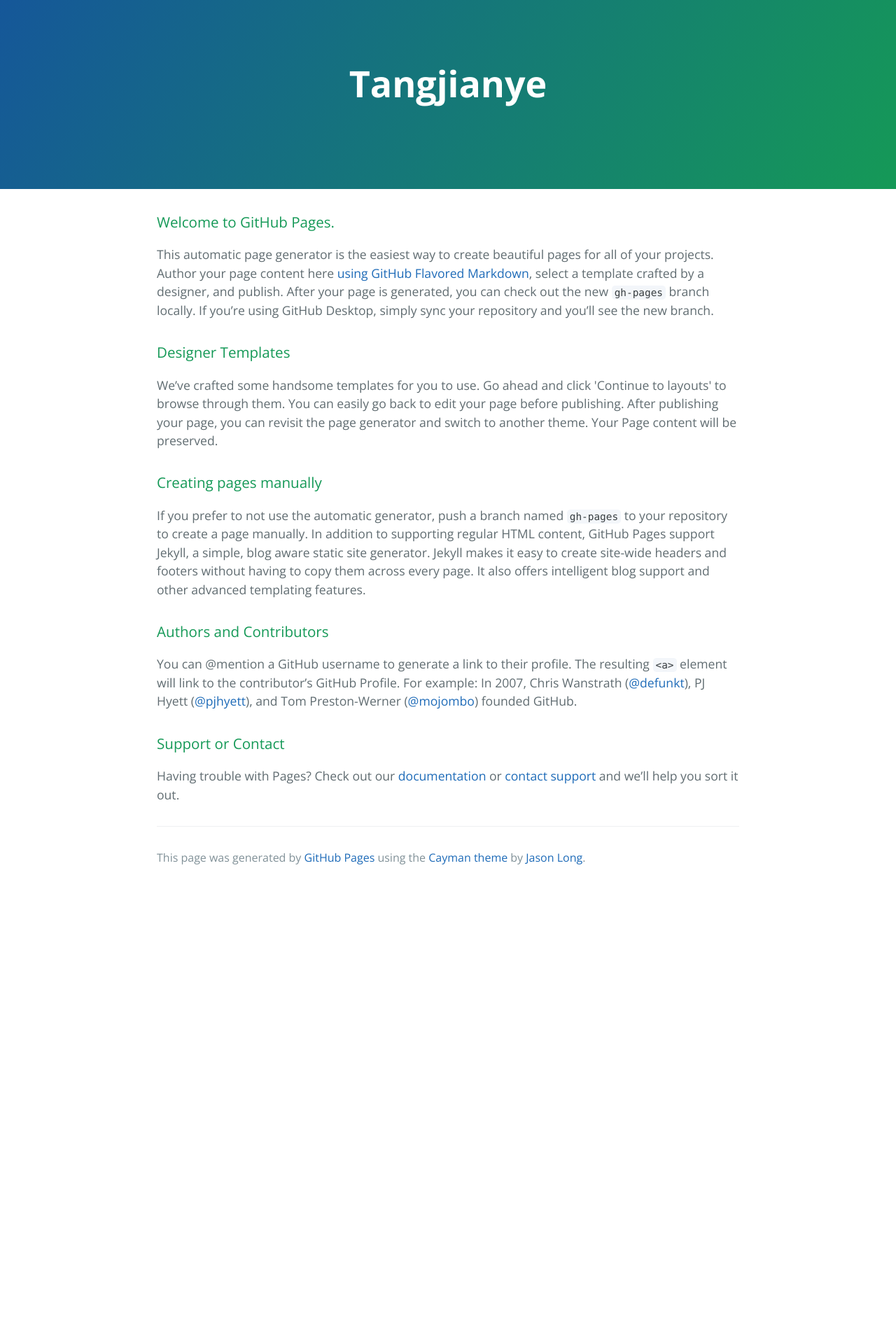
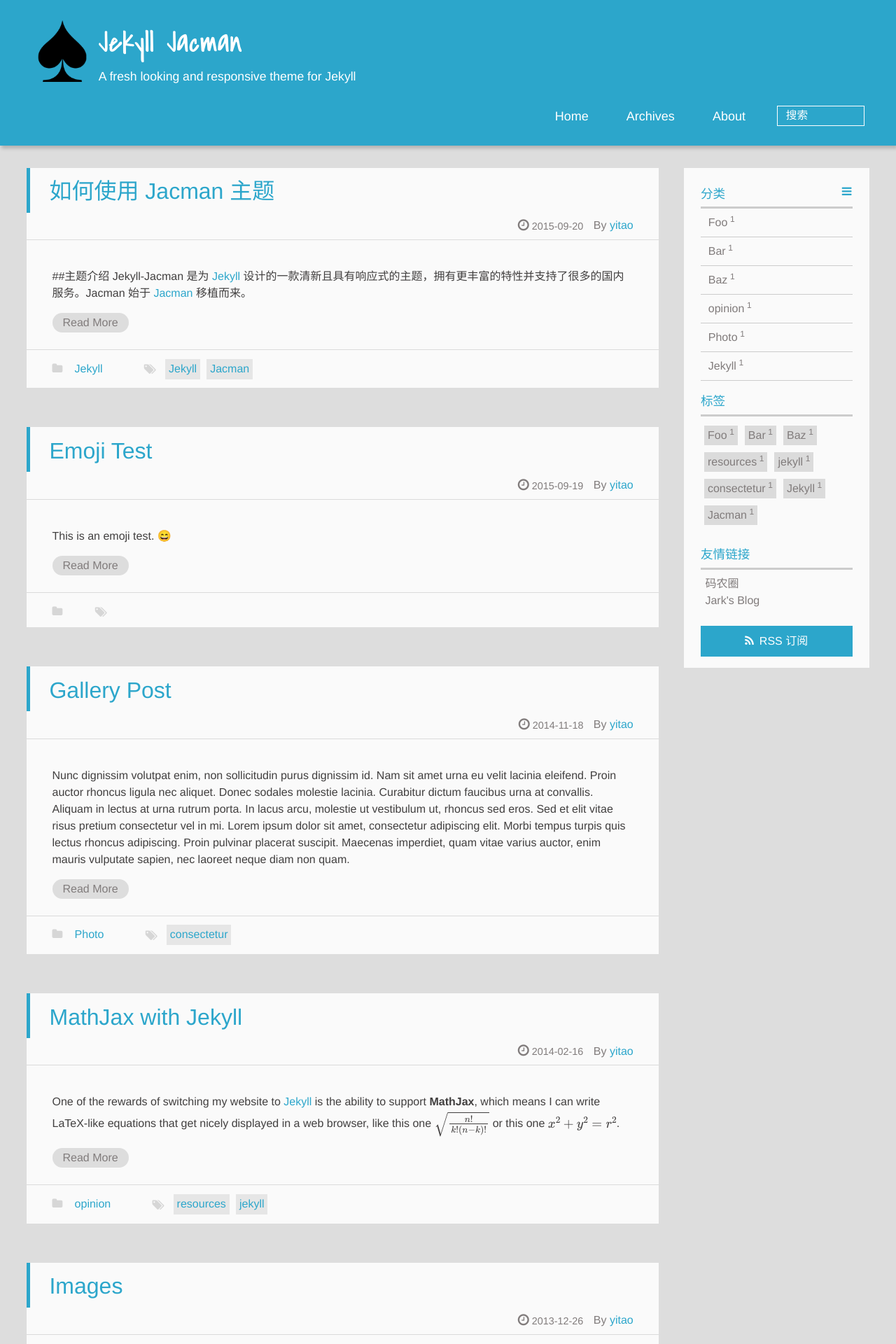
Before and after one commit to tangjianye/tangjianye.github.com, a Jekyll site: the page built from index.html, in a window 1280 px wide. Shown: the top 1920 px of the page at 70% size. Built offline with Jekyll 4.4.1, drawn with Linux system fonts in a browser that asks for light colours; emoji names are drawn with the system emoji font; Markdown is read by kramdown in place of the engine named in the settings; formulas are drawn with MathJax 3; the list of posts is cut into pages by our own code; before the commit the page ends 1269 px from its top, so only the background shows below that; some of the changed text lies outside the part shown.

Commit message:
重新加载jekyll博客
重新加载jekyll博客

```diff
--- a/index.html
+++ b/index.html
@@ -1,53 +1,5 @@
-<!DOCTYPE html>
-<html lang="en-us">
-  <head>
-    <meta charset="UTF-8">
-    <title>Tangjianye by tangjianye</title>
-    <meta name="viewport" content="width=device-width, initial-scale=1">
-    <link rel="stylesheet" type="text/css" href="stylesheets/normalize.css" media="screen">
-    <link href='https://fonts.googleapis.com/css?family=Open+Sans:400,700' rel='stylesheet' type='text/css'>
-    <link rel="stylesheet" type="text/css" href="stylesheets/stylesheet.css" media="screen">
-    <link rel="stylesheet" type="text/css" href="stylesheets/github-light.css" media="screen">
-  </head>
-  <body>
-    <section class="page-header">
-      <h1 class="project-name">Tangjianye</h1>
-      <h2 class="project-tagline"></h2>
-    </section>
+---
+layout: default
+---
 
-    <section class="main-content">
-      <h3>
-<a id="welcome-to-github-pages" class="anchor" href="#welcome-to-github-pages" aria-hidden="true"><span aria-hidden="true" class="octicon octicon-link"></span></a>Welcome to GitHub Pages.</h3>
-
-<p>This automatic page generator is the easiest way to create beautiful pages for all of your projects. Author your page content here <a href="https://guides.github.com/features/mastering-markdown/">using GitHub Flavored Markdown</a>, select a template crafted by a designer, and publish. After your page is generated, you can check out the new <code>gh-pages</code> branch locally. If you’re using GitHub Desktop, simply sync your repository and you’ll see the new branch.</p>
-
-<h3>
-<a id="designer-templates" class="anchor" href="#designer-templates" aria-hidden="true"><span aria-hidden="true" class="octicon octicon-link"></span></a>Designer Templates</h3>
-
-<p>We’ve crafted some handsome templates for you to use. Go ahead and click 'Continue to layouts' to browse through them. You can easily go back to edit your page before publishing. After publishing your page, you can revisit the page generator and switch to another theme. Your Page content will be preserved.</p>
-
-<h3>
-<a id="creating-pages-manually" class="anchor" href="#creating-pages-manually" aria-hidden="true"><span aria-hidden="true" class="octicon octicon-link"></span></a>Creating pages manually</h3>
-
-<p>If you prefer to not use the automatic generator, push a branch named <code>gh-pages</code> to your repository to create a page manually. In addition to supporting regular HTML content, GitHub Pages support Jekyll, a simple, blog aware static site generator. Jekyll makes it easy to create site-wide headers and footers without having to copy them across every page. It also offers intelligent blog support and other advanced templating features.</p>
-
-<h3>
-<a id="authors-and-contributors" class="anchor" href="#authors-and-contributors" aria-hidden="true"><span aria-hidden="true" class="octicon octicon-link"></span></a>Authors and Contributors</h3>
-
-<p>You can @mention a GitHub username to generate a link to their profile. The resulting <code>&lt;a&gt;</code> element will link to the contributor’s GitHub Profile. For example: In 2007, Chris Wanstrath (<a href="https://github.com/defunkt" class="user-mention">@defunkt</a>), PJ Hyett (<a href="https://github.com/pjhyett" class="user-mention">@pjhyett</a>), and Tom Preston-Werner (<a href="https://github.com/mojombo" class="user-mention">@mojombo</a>) founded GitHub.</p>
-
-<h3>
-<a id="support-or-contact" class="anchor" href="#support-or-contact" aria-hidden="true"><span aria-hidden="true" class="octicon octicon-link"></span></a>Support or Contact</h3>
-
-<p>Having trouble with Pages? Check out our <a href="https://help.github.com/pages">documentation</a> or <a href="https://github.com/contact">contact support</a> and we’ll help you sort it out.</p>
-
-      <footer class="site-footer">
-
-        <span class="site-footer-credits">This page was generated by <a href="https://pages.github.com">GitHub Pages</a> using the <a href="https://github.com/jasonlong/cayman-theme">Cayman theme</a> by <a href="https://twitter.com/jasonlong">Jason Long</a>.</span>
-      </footer>
-
-    </section>
-
-
-  </body>
-</html>
+{% include index.html %}
--- a/stylesheets/github-light.css
+++ /dev/null
@@ -1,123 +0,0 @@
-/*
-The MIT License (MIT)
-
-Copyright (c) 2016 GitHub, Inc.
-
-Permission is hereby granted, free of charge, to any person obtaining a copy
-of this software and associated documentation files (the "Software"), to deal
-in the Software without restriction, including without limitation the rights
-to use, copy, modify, merge, publish, distribute, sublicense, and/or sell
-copies of the Software, and to permit persons to whom the Software is
-furnished to do so, subject to the following conditions:
-
-The above copyright notice and this permission notice shall be included in all
-copies or substantial portions of the Software.
-
-THE SOFTWARE IS PROVIDED "AS IS", WITHOUT WARRANTY OF ANY KIND, EXPRESS OR
-IMPLIED, INCLUDING BUT NOT LIMITED TO THE WARRANTIES OF MERCHANTABILITY,
-FITNESS FOR A PARTICULAR PURPOSE AND NONINFRINGEMENT. IN NO EVENT SHALL THE
-AUTHORS OR COPYRIGHT HOLDERS BE LIABLE FOR ANY CLAIM, DAMAGES OR OTHER
-LIABILITY, WHETHER IN AN ACTION OF CONTRACT, TORT OR OTHERWISE, ARISING FROM,
-OUT OF OR IN CONNECTION WITH THE SOFTWARE OR THE USE OR OTHER DEALINGS IN THE
-SOFTWARE.
-
-*/
-
-.pl-c /* comment */ {
-  color: #969896;
-}
-
-.pl-c1 /* constant, variable.other.constant, support, meta.property-name, support.constant, support.variable, meta.module-reference, markup.raw, meta.diff.header */,
-.pl-s .pl-v /* string variable */ {
-  color: #0086b3;
-}
-
-.pl-e /* entity */,
-.pl-en /* entity.name */ {
-  color: #795da3;
-}
-
-.pl-smi /* variable.parameter.function, storage.modifier.package, storage.modifier.import, storage.type.java, variable.other */,
-.pl-s .pl-s1 /* string source */ {
-  color: #333;
-}
-
-.pl-ent /* entity.name.tag */ {
-  color: #63a35c;
-}
-
-.pl-k /* keyword, storage, storage.type */ {
-  color: #a71d5d;
-}
-
-.pl-s /* string */,
-.pl-pds /* punctuation.definition.string, string.regexp.character-class */,
-.pl-s .pl-pse .pl-s1 /* string punctuation.section.embedded source */,
-.pl-sr /* string.regexp */,
-.pl-sr .pl-cce /* string.regexp constant.character.escape */,
-.pl-sr .pl-sre /* string.regexp source.ruby.embedded */,
-.pl-sr .pl-sra /* string.regexp string.regexp.arbitrary-repitition */ {
-  color: #183691;
-}
-
-.pl-v /* variable */ {
-  color: #ed6a43;
-}
-
-.pl-id /* invalid.deprecated */ {
-  color: #b52a1d;
-}
-
-.pl-ii /* invalid.illegal */ {
-  color: #f8f8f8;
-  background-color: #b52a1d;
-}
-
-.pl-sr .pl-cce /* string.regexp constant.character.escape */ {
-  font-weight: bold;
-  color: #63a35c;
-}
-
-.pl-ml /* markup.list */ {
-  color: #693a17;
-}
-
-.pl-mh /* markup.heading */,
-.pl-mh .pl-en /* markup.heading entity.name */,
-.pl-ms /* meta.separator */ {
-  font-weight: bold;
-  color: #1d3e81;
-}
-
-.pl-mq /* markup.quote */ {
-  color: #008080;
-}
-
-.pl-mi /* markup.italic */ {
-  font-style: italic;
-  color: #333;
-}
-
-.pl-mb /* markup.bold */ {
-  font-weight: bold;
-  color: #333;
-}
-
-.pl-md /* markup.deleted, meta.diff.header.from-file */ {
-  color: #bd2c00;
-  background-color: #ffecec;
-}
-
-.pl-mi1 /* markup.inserted, meta.diff.header.to-file */ {
-  color: #55a532;
-  background-color: #eaffea;
-}
-
-.pl-mdr /* meta.diff.range */ {
-  font-weight: bold;
-  color: #795da3;
-}
-
-.pl-mo /* meta.output */ {
-  color: #1d3e81;
-}
--- a/stylesheets/stylesheet.css
+++ /dev/null
@@ -1,245 +0,0 @@
-* {
-  box-sizing: border-box; }
-
-body {
-  padding: 0;
-  margin: 0;
-  font-family: "Open Sans", "Helvetica Neue", Helvetica, Arial, sans-serif;
-  font-size: 16px;
-  line-height: 1.5;
-  color: #606c71; }
-
-a {
-  color: #1e6bb8;
-  text-decoration: none; }
-  a:hover {
-    text-decoration: underline; }
-
-.btn {
-  display: inline-block;
-  margin-bottom: 1rem;
-  color: rgba(255, 255, 255, 0.7);
-  background-color: rgba(255, 255, 255, 0.08);
-  border-color: rgba(255, 255, 255, 0.2);
-  border-style: solid;
-  border-width: 1px;
-  border-radius: 0.3rem;
-  transition: color 0.2s, background-color 0.2s, border-color 0.2s; }
-  .btn + .btn {
-    margin-left: 1rem; }
-
-.btn:hover {
-  color: rgba(255, 255, 255, 0.8);
-  text-decoration: none;
-  background-color: rgba(255, 255, 255, 0.2);
-  border-color: rgba(255, 255, 255, 0.3); }
-
-@media screen and (min-width: 64em) {
-  .btn {
-    padding: 0.75rem 1rem; } }
-
-@media screen and (min-width: 42em) and (max-width: 64em) {
-  .btn {
-    padding: 0.6rem 0.9rem;
-    font-size: 0.9rem; } }
-
-@media screen and (max-width: 42em) {
-  .btn {
-    display: block;
-    width: 100%;
-    padding: 0.75rem;
-    font-size: 0.9rem; }
-    .btn + .btn {
-      margin-top: 1rem;
-      margin-left: 0; } }
-
-.page-header {
-  color: #fff;
-  text-align: center;
-  background-color: #159957;
-  background-image: linear-gradient(120deg, #155799, #159957); }
-
-@media screen and (min-width: 64em) {
-  .page-header {
-    padding: 5rem 6rem; } }
-
-@media screen and (min-width: 42em) and (max-width: 64em) {
-  .page-header {
-    padding: 3rem 4rem; } }
-
-@media screen and (max-width: 42em) {
-  .page-header {
-    padding: 2rem 1rem; } }
-
-.project-name {
-  margin-top: 0;
-  margin-bottom: 0.1rem; }
-
-@media screen and (min-width: 64em) {
-  .project-name {
-    font-size: 3.25rem; } }
-
-@media screen and (min-width: 42em) and (max-width: 64em) {
-  .project-name {
-    font-size: 2.25rem; } }
-
-@media screen and (max-width: 42em) {
-  .project-name {
-    font-size: 1.75rem; } }
-
-.project-tagline {
-  margin-bottom: 2rem;
-  font-weight: normal;
-  opacity: 0.7; }
-
-@media screen and (min-width: 64em) {
-  .project-tagline {
-    font-size: 1.25rem; } }
-
-@media screen and (min-width: 42em) and (max-width: 64em) {
-  .project-tagline {
-    font-size: 1.15rem; } }
-
-@media screen and (max-width: 42em) {
-  .project-tagline {
-    font-size: 1rem; } }
-
-.main-content :first-child {
-  margin-top: 0; }
-.main-content img {
-  max-width: 100%; }
-.main-content h1, .main-content h2, .main-content h3, .main-content h4, .main-content h5, .main-content h6 {
-  margin-top: 2rem;
-  margin-bottom: 1rem;
-  font-weight: normal;
-  color: #159957; }
-.main-content p {
-  margin-bottom: 1em; }
-.main-content code {
-  padding: 2px 4px;
-  font-family: Consolas, "Liberation Mono", Menlo, Courier, monospace;
-  font-size: 0.9rem;
-  color: #383e41;
-  background-color: #f3f6fa;
-  border-radius: 0.3rem; }
-.main-content pre {
-  padding: 0.8rem;
-  margin-top: 0;
-  margin-bottom: 1rem;
-  font: 1rem Consolas, "Liberation Mono", Menlo, Courier, monospace;
-  color: #567482;
-  word-wrap: normal;
-  background-color: #f3f6fa;
-  border: solid 1px #dce6f0;
-  border-radius: 0.3rem; }
-  .main-content pre > code {
-    padding: 0;
-    margin: 0;
-    font-size: 0.9rem;
-    color: #567482;
-    word-break: normal;
-    white-space: pre;
-    background: transparent;
-    border: 0; }
-.main-content .highlight {
-  margin-bottom: 1rem; }
-  .main-content .highlight pre {
-    margin-bottom: 0;
-    word-break: normal; }
-.main-content .highlight pre, .main-content pre {
-  padding: 0.8rem;
-  overflow: auto;
-  font-size: 0.9rem;
-  line-height: 1.45;
-  border-radius: 0.3rem; }
-.main-content pre code, .main-content pre tt {
-  display: inline;
-  max-width: initial;
-  padding: 0;
-  margin: 0;
-  overflow: initial;
-  line-height: inherit;
-  word-wrap: normal;
-  background-color: transparent;
-  border: 0; }
-  .main-content pre code:before, .main-content pre code:after, .main-content pre tt:before, .main-content pre tt:after {
-    content: normal; }
-.main-content ul, .main-content ol {
-  margin-top: 0; }
-.main-content blockquote {
-  padding: 0 1rem;
-  margin-left: 0;
-  color: #819198;
-  border-left: 0.3rem solid #dce6f0; }
-  .main-content blockquote > :first-child {
-    margin-top: 0; }
-  .main-content blockquote > :last-child {
-    margin-bottom: 0; }
-.main-content table {
-  display: block;
-  width: 100%;
-  overflow: auto;
-  word-break: normal;
-  word-break: keep-all; }
-  .main-content table th {
-    font-weight: bold; }
-  .main-content table th, .main-content table td {
-    padding: 0.5rem 1rem;
-    border: 1px solid #e9ebec; }
-.main-content dl {
-  padding: 0; }
-  .main-content dl dt {
-    padding: 0;
-    margin-top: 1rem;
-    font-size: 1rem;
-    font-weight: bold; }
-  .main-content dl dd {
-    padding: 0;
-    margin-bottom: 1rem; }
-.main-content hr {
-  height: 2px;
-  padding: 0;
-  margin: 1rem 0;
-  background-color: #eff0f1;
-  border: 0; }
-
-@media screen and (min-width: 64em) {
-  .main-content {
-    max-width: 64rem;
-    padding: 2rem 6rem;
-    margin: 0 auto;
-    font-size: 1.1rem; } }
-
-@media screen and (min-width: 42em) and (max-width: 64em) {
-  .main-content {
-    padding: 2rem 4rem;
-    font-size: 1.1rem; } }
-
-@media screen and (max-width: 42em) {
-  .main-content {
-    padding: 2rem 1rem;
-    font-size: 1rem; } }
-
-.site-footer {
-  padding-top: 2rem;
-  margin-top: 2rem;
-  border-top: solid 1px #eff0f1; }
-
-.site-footer-owner {
-  display: block;
-  font-weight: bold; }
-
-.site-footer-credits {
-  color: #819198; }
-
-@media screen and (min-width: 64em) {
-  .site-footer {
-    font-size: 1rem; } }
-
-@media screen and (min-width: 42em) and (max-width: 64em) {
-  .site-footer {
-    font-size: 1rem; } }
-
-@media screen and (max-width: 42em) {
-  .site-footer {
-    font-size: 0.9rem; } }
```
Also changed, not shown: params.json (deleted, +0 -6 lines), README.md, README_en.md (added), stylesheets/normalize.css (deleted).
